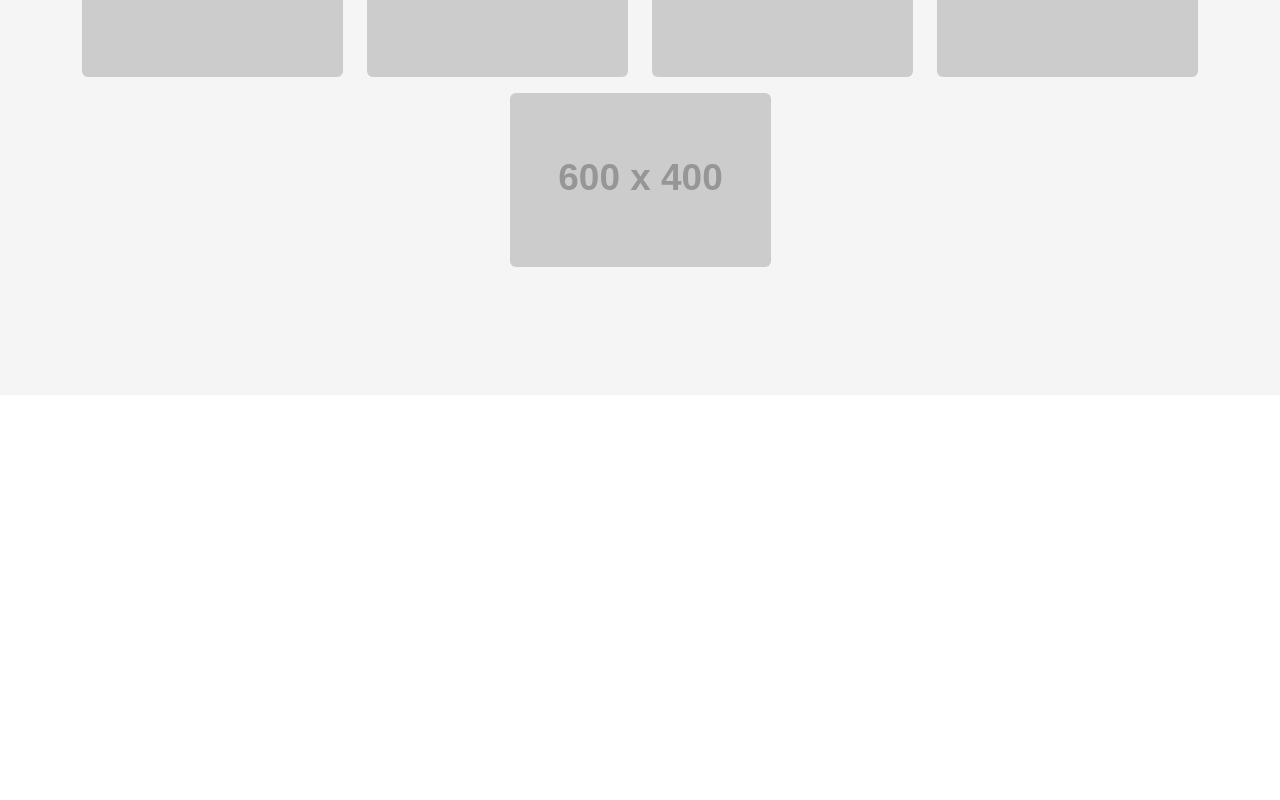
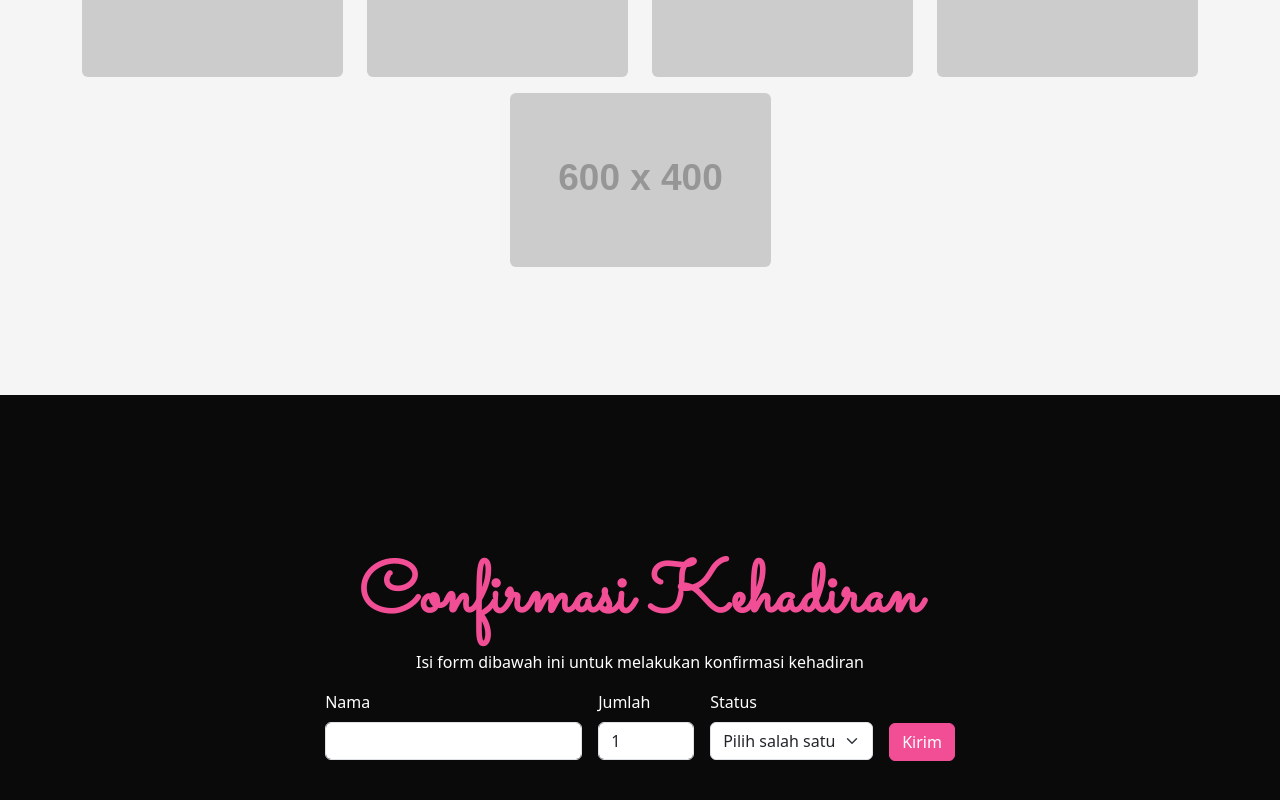
Before and after one commit to danimisme/Project-invitation-web-1, a React (Vite) app: page / in a window 1280 px wide. Shown: the part 4287-5087 px from the top of the page. Before the commit the page ends 4682 px from the top, so only its background shows below. Built offline with nearby package versions, Linux system fonts and the light colour scheme.

Commit message:
create rscp

```diff
--- a/src/App.jsx
+++ b/src/App.jsx
@@ -5,6 +5,7 @@ import HomePage from './pages/home';
 import InfoPage from './pages/info/index';
 import LoveStory from './pages/loveStory';
 import GalleryPage from './pages/gallery';
+import Rsvp from './pages/rsvp';
 
 function App() {
    return (
@@ -15,6 +16,7 @@ function App() {
          <InfoPage />
          <LoveStory />
          <GalleryPage />
+         <Rsvp />
       </Fragment>
    );
 }
--- a/src/index.css
+++ b/src/index.css
@@ -130,7 +130,8 @@ body {
 .home h2,
 .info h2,
 .story h2,
-.gallery h2 {
+.gallery h2,
+.rsvp h2 {
    color: var(--pink);
    font-family: 'Sacramento', cursive;
    font-size: 5rem;
@@ -223,7 +224,8 @@ body {
 /* story */
 
 .story,
-.gallery {
+.gallery,
+.rsvp {
    padding-top: 10rem;
    padding-bottom: 8rem;
 }
@@ -239,7 +241,8 @@ body {
 }
 
 .story p,
-.gallery p {
+.gallery p,
+.rsvp p {
    font-size: 1rem;
    font-weight: 300;
 }
@@ -347,6 +350,35 @@ body {
    background-color: #f5f5f5;
 }
 
+/* rsvp */
+.rsvp {
+   background-color: var(--bg);
+}
+
+.rsvp h2 {
+   font-size: 4.5rem;
+}
+
+.rsvp p {
+   color: white;
+}
+
+.rsvp form label {
+   color: white;
+}
+
+.rsvp button {
+   background-color: var(--pink);
+   color: white;
+   border: 1px solid var(--pink);
+}
+
+.rsvp button:hover {
+   background-color: white;
+   color: var(--pink);
+   border: 1px solid white;
+}
+
 /* Extra large */
 @media (max-width: 1200px) {
    .home .heart {
--- /dev/null
+++ b/src/pages/rsvp/index.jsx
@@ -0,0 +1,54 @@
+/* eslint-disable react/no-unknown-property */
+
+export default function Rsvp() {
+   return (
+      <section id='rsvp' className='rsvp'>
+         <div className='container'>
+            <div className='row justify-content-center'>
+               <div className='col-md-8 col-10 text-center'>
+                  <h2>Confirmasi Kehadiran</h2>
+                  <p>Isi form dibawah ini untuk melakukan konfirmasi kehadiran</p>
+               </div>
+            </div>
+            <form
+               className='row row-cols-md-auto g-3 align-items-center justify-content-center'
+               method='POST'
+               action='https://script.google.com/macros/s/AKfycbyxSjPS3YXtmta43c2HVpk0x7a9A-zRw8MHj6r3g-1ue2plxjLHgbdNQPP0gjrhjHQ0sg/exec'
+               id='my-form'
+            >
+               <div className='col-12'>
+                  <div className='mb-3'>
+                     <label htmlFor='nama' className='form-label'>
+                        Nama
+                     </label>
+                     <input type='text' className='form-control' id='nama' name='nama' />
+                  </div>
+               </div>
+               <div className='col-12'>
+                  <div className='mb-3'>
+                     <label htmlFor='jumlah' className='form-label'>
+                        Jumlah
+                     </label>
+                     <input type='number' className='form-control' id='jumlah' name='jumlah' min='1' max='5' defaultValue='1' />
+                  </div>
+               </div>
+               <div className='col-12'>
+                  <div className='mb-3'>
+                     <label htmlFor='status' className='form-label'>
+                        Status
+                     </label>
+                     <select name='status' id='status' className='form-select'>
+                        <option value=''>Pilih salah satu</option>
+                        <option value='Hadir'>Hadir</option>
+                        <option value='Tidak Hadir'>Tidak Hadir</option>
+                     </select>
+                  </div>
+               </div>
+               <div className='col-12' style={{ marginTop: '35px' }}>
+                  <button className='btn btn-primary'>Kirim</button>
+               </div>
+            </form>
+         </div>
+      </section>
+   );
+}
```
